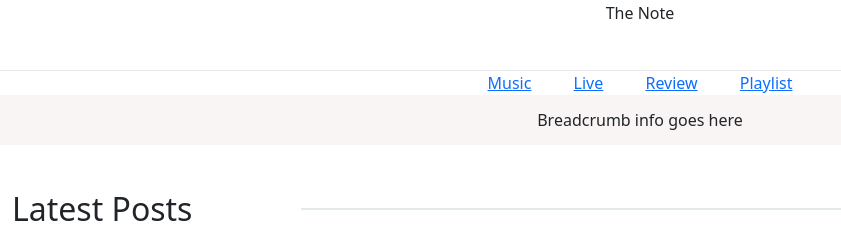
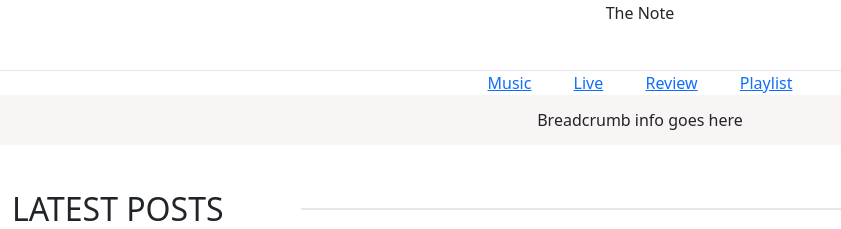
Before and after one commit to KevinDGnanih/p4-the-note, a Django app: page / in a window 1280 px wide. Shown: the part 128-357 px from the top of the page, without its empty margins (0-841 px from the left). Run offline with Django 3.2, Linux system fonts and the light colour scheme; tables that the repository leaves empty hold one stand-in row (values such as "Sample post"); some libraries are stand-ins or nearby versions.

Commit message:
Latest version

```diff
--- a/static/css/style.css
+++ b/static/css/style.css
@@ -362,9 +362,10 @@ input {
     display: inline-block !important;
     padding: 0px 22px;
     border: 1px solid #bbbb;
-    margin-left: 28px;
+    margin-left: 5px;
     border-radius: 30px;
     text-transform: uppercase;
+    font-size: smaller;
 }
 
 .no-bold {
--- a/templates/index.html
+++ b/templates/index.html
@@ -8,7 +8,7 @@
         <div class="row">
             <div class="col-12">
                 <div class="section-tittle mb-35">
-                    <h2 class="">Latest Posts</h2>
+                    <h2 class="">LATEST POSTS</h2>
                 </div>
             </div>
         </div>
```
